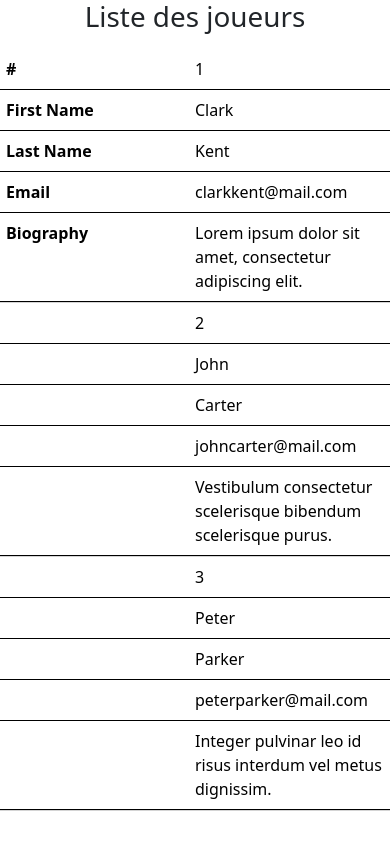
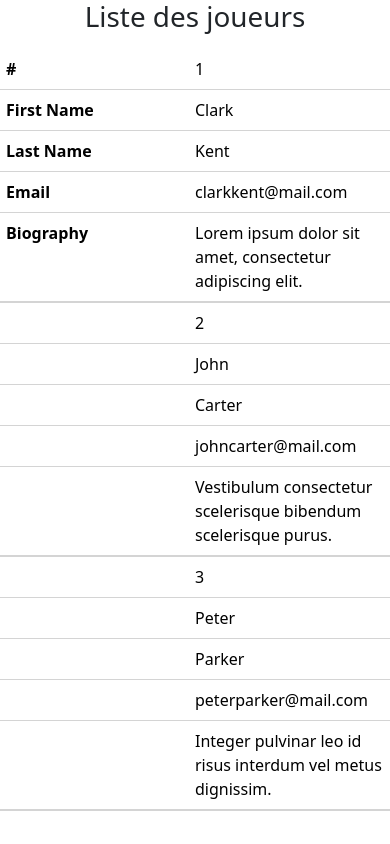
Before and after one commit to RedzCode/APOAL, a PHP site: page /apoal/screens/test.php in a window 390 px wide. Run offline with PHP 8.4, Linux system fonts and the light colour scheme; data that the repository does not hold is empty.

Commit message:
add style

```diff
--- a/style/style.css
+++ b/style/style.css
@@ -13,7 +13,7 @@
         position: relative;
         padding-left: 50%;
         border: none;
-        border-bottom: 1px solid black;
+        border-bottom: 1px solid rgb(212, 212, 212);
     }
 
     #no-more-tables td:before {
```
